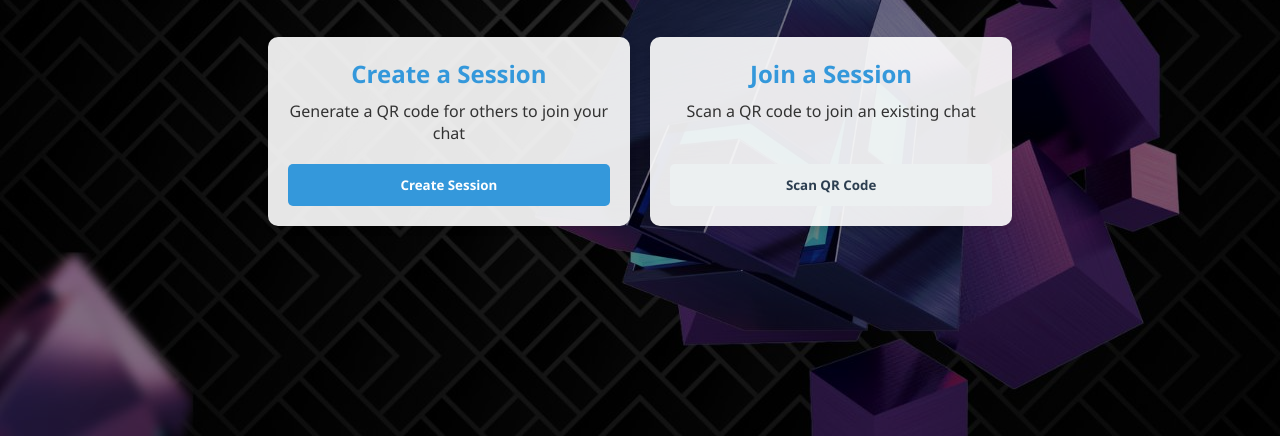
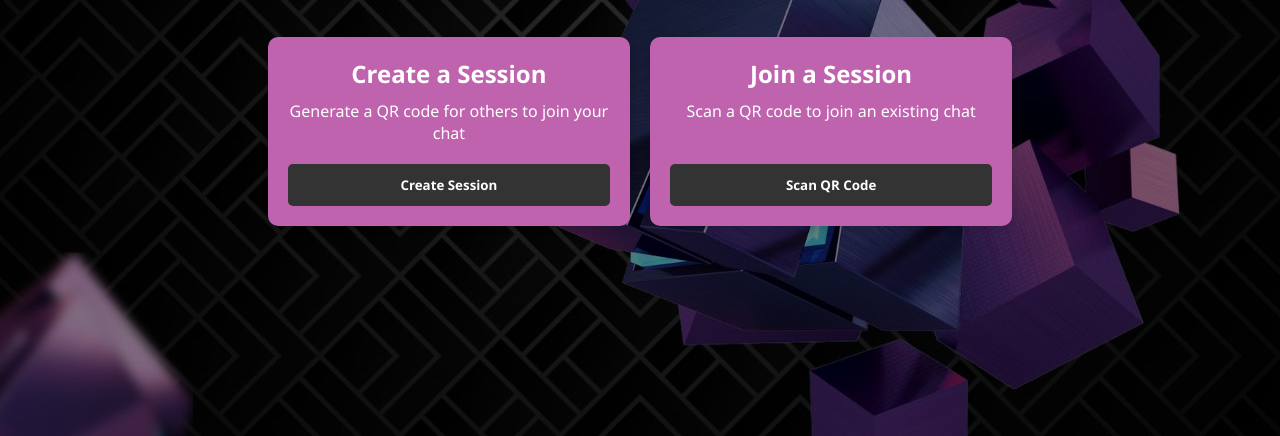
Before and after one commit to kashsuks/lockdown-winners, a website: page public/index.html in a window 1280 px wide. Shown: the part 364-800 px from the top of the page. Drawn offline with nearby package versions, Linux system fonts and the light colour scheme; no server answers.

Commit message:
updated ui colors for the buttons

```diff
--- a/public/index.html
+++ b/public/index.html
@@ -4,6 +4,7 @@
   <meta charset="UTF-8">
   <meta name="viewport" content="width=device-width, initial-scale=1.0">
   <title>ECHO LINK</title>
+  <link rel="icon" href="assets/logo.jpg" type="image/jpeg">
   <link rel="stylesheet" href="styles.css">
 </head>
 <body>
--- a/public/styles.css
+++ b/public/styles.css
@@ -98,13 +98,14 @@
   .option {
     flex: 1;
     min-width: 250px;
-    background-color: rgba(255, 255, 255, 0.9);
+    background-color: #c063af;
     padding: 20px;
     border-radius: 10px;
     box-shadow: 0 4px 6px rgba(0, 0, 0, 0.1);
     display: flex;
     flex-direction: column;
     transition: transform 0.3s ease, box-shadow 0.3s ease;
+    color: white;
   }
 
   .option:hover {
@@ -115,6 +116,11 @@
   .option p {
     margin-bottom: 20px;
     flex-grow: 1;
+  }
+
+  .option h2 {
+    color: white;
+    margin-bottom: 10px;
   }
 
   h1 {
@@ -138,21 +144,25 @@
   }
 
   .btn.primary {
-    background-color: #3498db;
+    background-color: #333333;
     color: white;
   }
 
   .btn.primary:hover {
-    background-color: #2980b9;
+    background-color: #555555;
+    transform: scale(1.05);
+    box-shadow: 0 4px 8px rgba(0, 0, 0, 0.2);
   }
 
   .btn.secondary {
-    background-color: #ecf0f1;
-    color: #2c3e50;
+    background-color: #333333;
+    color: white;
   }
 
   .btn.secondary:hover {
-    background-color: #bdc3c7;
+    background-color: #555555;
+    transform: scale(1.05);
+    box-shadow: 0 4px 8px rgba(0, 0, 0, 0.2);
   }
 
   .btn.small {
```
Also changed, not shown: public/assets/logo.jpg (added).
